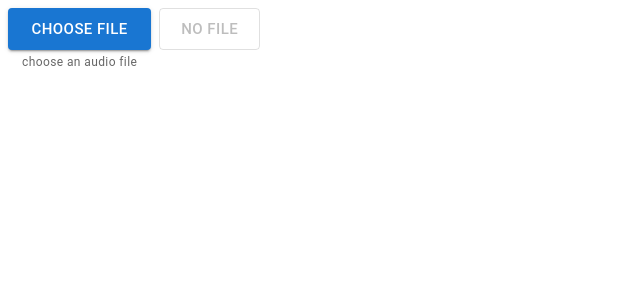
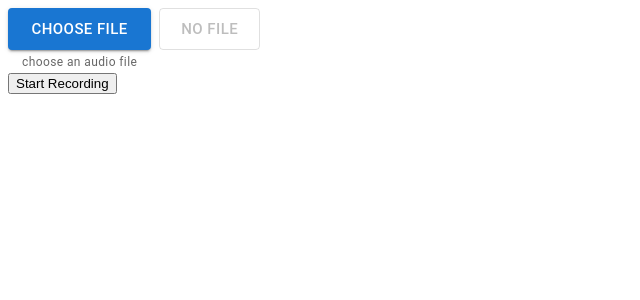
Before and after one commit to matt-wigg/whisper-me-this, a Next.js app: page / in a window 1280 px wide. Shown: the top 300 px of the page, without its empty margins (0-640 px from the left). Built offline with nearby package versions, Linux system fonts and the light colour scheme.

Commit message:
voice recording alpha

```diff
--- /dev/null
+++ b/app/audioRecorder.tsx
@@ -0,0 +1,109 @@
+'use client';
+
+import React, { useRef, useState, useEffect } from 'react';
+import axios from 'axios';
+
+import { makeStyles } from '@mui/styles';
+
+const useStyles = makeStyles((theme) => ({
+  audio: {
+    width: '300px',
+    height: '50px',
+
+
+  },
+}));
+
+const AudioRecorder: React.FC = () => {
+  const audioRef = useRef<HTMLAudioElement | null>(null);
+  const [recording, setRecording] = useState(false);
+  const [audioBlob, setAudioBlob] = useState<Blob | null>(null);
+  const [mediaRecorder, setMediaRecorder] = useState<MediaRecorder | null>(
+    null
+  );
+  const [stream, setStream] = useState<MediaStream | null>(null);
+  const classes = useStyles();
+
+  useEffect(() => {
+    if (audioRef.current && audioBlob) {
+      audioRef.current.src = URL.createObjectURL(audioBlob);
+      return () => URL.revokeObjectURL(audioRef.current.src);
+    }
+  }, [audioBlob]);
+
+  const startRecording = () => {
+    navigator.mediaDevices.getUserMedia({ audio: true }).then((s) => {
+      setStream(s);
+      const mediaRecorder = new MediaRecorder(s);
+      setMediaRecorder(mediaRecorder);
+      mediaRecorder.start();
+
+      const audioChunks: BlobPart[] = [];
+      mediaRecorder.addEventListener('dataavailable', (event: BlobEvent) => {
+        audioChunks.push(event.data);
+        setAudioBlob(new Blob(audioChunks, { type: 'audio/webm' }));
+      });
+
+      setRecording(true);
+    });
+  };
+
+  const stopRecording = () => {
+    if (mediaRecorder) {
+      mediaRecorder.stop();
+    }
+    if (stream) {
+      stream.getTracks().forEach((track) => track.stop());
+    }
+    setRecording(false);
+  };
+
+  const handleSubmit = async (event: React.FormEvent<HTMLFormElement>) => {
+    const formData = new FormData();
+    formData.append('audio', audioBlob as Blob, 'recording.webm');
+
+    try {
+      const response = await axios.post(
+        'http://127.0.0.1:5000/test',
+        formData,
+        {
+          headers: {
+            'Content-Type': 'multipart/form-data',
+          },
+        }
+      );
+      console.log(response.data.results[0].transcript.segments);
+    } catch (error) {
+      console.log('error');
+      console.log(error);
+    }
+    event.preventDefault();
+  };
+
+  return (
+    <div>
+      {!recording && (
+        <button type='button' onClick={startRecording}>
+          Start Recording
+        </button>
+      )}
+      {recording && (
+        <button type='button' onClick={stopRecording}>
+          Stop Recording
+        </button>
+      )}
+      {audioBlob && (
+        <>
+
+            <audio ref={audioRef} controls className={classes.audio}/>
+
+          <button onClick={(e) => handleSubmit(e)} type='submit'>
+            Submit
+          </button>
+        </>
+      )}
+    </div>
+  );
+};
+
+export default AudioRecorder;
--- a/app/page.tsx
+++ b/app/page.tsx
@@ -5,6 +5,7 @@ import { LoadingButton } from '@mui/lab';
 import { useState, useRef } from 'react';
 import axios from 'axios';
 import DataTable from './dataTable';
+import AudioRecorder from './audioRecorder';
 
 const FileUploadPage: React.FC = () => {
   const [selectedFile, setSelectedFile] = useState<File | null>(null);
@@ -106,6 +107,7 @@ const FileUploadPage: React.FC = () => {
           </Button>
         </span>
       )}
+      <AudioRecorder />
       {responseText && <DataTable data={responseText} />}
     </form>
   );
--- a/package.json
+++ b/package.json
@@ -13,13 +13,16 @@
     "@emotion/styled": "^11.10.5",
     "@mui/lab": "^5.0.0-alpha.113",
     "@mui/material": "^5.11.1",
+    "@mui/styles": "^5.11.1",
     "@next/font": "13.1.1",
     "@types/node": "18.11.17",
     "@types/react": "18.0.26",
     "@types/react-dom": "18.0.10",
     "axios": "^1.2.1",
+    "blob": "^0.1.0",
     "eslint": "8.30.0",
     "eslint-config-next": "13.1.1",
+    "mui-styles": "^5.5.0",
     "next": "13.1.1",
     "react": "18.2.0",
     "react-dom": "18.2.0",
```
Also changed, not shown: 1 other file (tests, documents, lock files or other folders).
